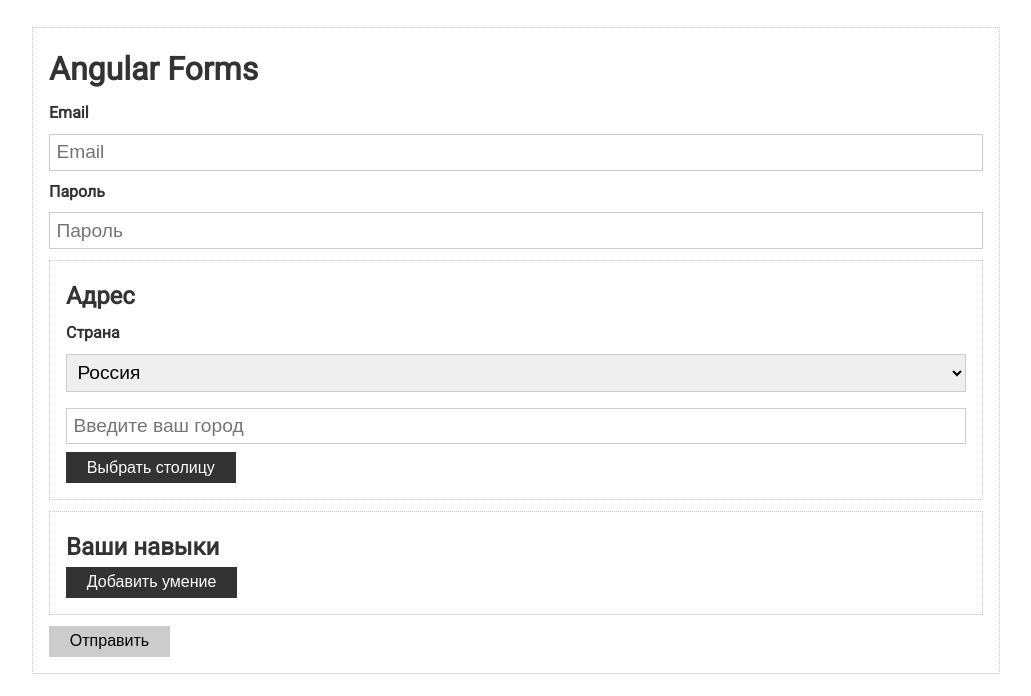
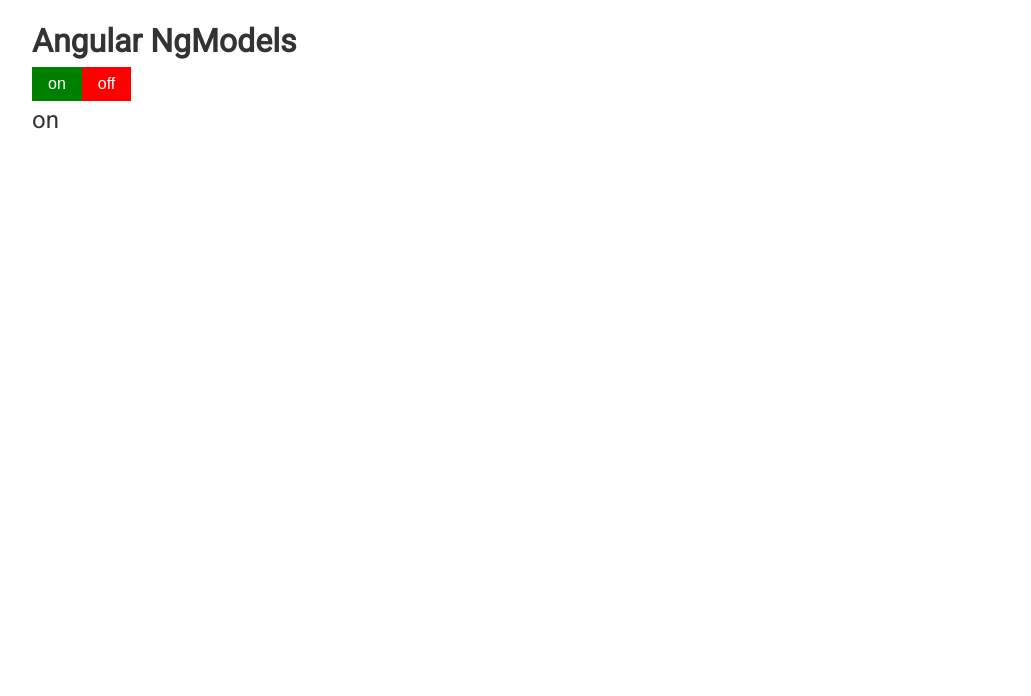
Before and after one commit to TeterevArtem/angular-learning, an Angular app: page / in a window 1280 px wide. Shown: the top 696 px of the page, without its empty margins (124-1155 px from the left). Built offline with nearby package versions, Linux system fonts and the light colour scheme.

Commit message:
create custom ngModel

```diff
--- a/src/app/app.component.html
+++ b/src/app/app.component.html
@@ -1,57 +1,5 @@
 <div class="container">
-  <form class="card" [formGroup]="form" (ngSubmit)="submit()">
-    <h1>Angular Forms</h1>
-    <div class="form-control">
-      <label>Email</label>
-      <input type="text" placeholder="Email" formControlName="email">
-      <div class="validation" *ngIf="form.get('email').invalid && form.get('email').touched">
-        <small *ngIf="form.get('email').errors['required']">Поле не должно быть пустым</small>
-        <small *ngIf="form.get('email').errors['email']">Ваш email не корректный</small>
-        <small *ngIf="form.get('email').errors['restrictedEmails']">Email {{form.get('email').value}} запрешен!!</small>
-        <small *ngIf="form.get('email').errors['uniqEmail']">Email {{form.get('email').value}} занят!!</small>
-      </div>
-    </div>
-
-    <div class="form-control">
-      <label>Пароль</label>
-      <input type="password" placeholder="Пароль" formControlName="pass">
-      <div class="validation" *ngIf="form.get('pass').invalid && form.get('pass').touched">
-        <small *ngIf="form.get('pass').errors['required']">Поле не должно быть пустым</small>
-        <small *ngIf="form.get('pass').errors['minlength']">Поле должно содержать минимум {{form.get('pass').errors['minlength'].requiredLength}}.
-        Сейчас введено {{form.get('pass').errors['minlength'].actualLength}} символов</small>
-      </div>
-    </div>
-
-    <div class="card" formGroupName="address">
-      <h2>Адрес</h2>
-
-      <div class="form-control">
-        <label>Страна</label>
-
-        <select formControlName="country">
-          <option value="ru">Россия</option>
-          <option value="ua">Украина</option>
-          <option value="by">Беларусь</option>
-        </select>
-      </div>
-
-      <div class="form-control">
-        <input type="text" formControlName="city" placeholder="Введите ваш город">
-      </div>
-
-      <button class="btn" type="button" (click)="setCapital()">Выбрать столицу</button>
-    </div>
-
-    <div class="card" formGroupName="skills">
-      <h2>Ваши навыки</h2>
-      <button class="btn" type="button" (click)="addSkill()">Добавить умение</button>
-      <div class="form-control" *ngFor="let control of getControls(), let idx = index">
-        <label>Умение {{idx}}</label>
-        <input type="text" [formControlName]="idx">
-      </div>
-    </div>
-
-    <button class="btn" type="submit" [disabled]="form.invalid">Отправить</button>
-
-  </form>
+    <h1>Angular NgModels</h1>
+    <app-switch [(ngModel)]="appState" (ngModelChange)="handleChange()"></app-switch>
+  <p>{{appState}}</p>
 </div>
--- a/src/app/app.component.ts
+++ b/src/app/app.component.ts
@@ -1,6 +1,4 @@
 import {Component, OnInit} from '@angular/core'
-import {FormGroup, FormControl, Validators, FormArray, AbstractControl, NG_ASYNC_VALIDATORS} from "@angular/forms";
-import {MyValidator} from "./my.validator";
 
 @Component({
   selector: 'app-root',
@@ -8,48 +6,10 @@ import {MyValidator} from "./my.validator";
   styleUrls: ['./app.component.scss'],
 })
 
-export class AppComponent implements OnInit{
+export class AppComponent {
+  appState = "on"
 
-  form: FormGroup
-
-  ngOnInit(){
-    this.form = new FormGroup({
-      email: new FormControl('', [
-        Validators.email,
-        Validators.required,
-        MyValidator.restrictedEmails,
-      ],[MyValidator.uniqEmail]),
-      pass: new FormControl('', [Validators.required, Validators.minLength(6)]),
-      address: new FormGroup({
-        country: new FormControl("ru", null),
-        city: new FormControl('', Validators.required)
-      }),
-      skills: new FormArray([])
-    })
-  }
-  submit(){
-    if (this.form.valid) {
-      console.log(this.form)
-      const formData = {...this.form.value};
-      console.log(formData);
-      this.form.reset();
-    }
-  }
-  setCapital(){
-    const cityMap:any = {
-      ru: "Москва",
-      ua: "Киев",
-      by: "Минск"
-    }
-    const cityKey = this.form.get('address').get('country').value;
-    const city = cityMap[cityKey];
-    this.form.patchValue({address:{city}})
-  }
-  getControls () {
-    return (this.form.get('skills') as FormArray).controls
-  }
-  addSkill(){
-    const control = new FormControl('', Validators.required);
-    (<FormArray>this.form.get('skills')).push(control)
+  handleChange(){
+    console.log(this.appState)
   }
 }
--- a/src/app/app.module.ts
+++ b/src/app/app.module.ts
@@ -2,11 +2,13 @@ import {BrowserModule} from '@angular/platform-browser'
 import {NgModule} from '@angular/core'
 
 import {AppComponent} from './app.component'
-import {FormsModule, ReactiveFormsModule} from '@angular/forms'
+import {FormsModule, ReactiveFormsModule} from '@angular/forms';
+import { SwitchComponent } from './switch/switch.component'
 
 @NgModule({
   declarations: [
     AppComponent,
+    SwitchComponent,
   ],
   imports: [
     BrowserModule,
--- a/src/app/my.validator.ts
+++ /dev/null
@@ -1,26 +0,0 @@
-import {FormControl, AbstractControl} from "@angular/forms";
-import {Observable} from "rxjs";
-
-interface ControlData {
-  [key: string]: boolean | null
-}
-
-export class MyValidator {
-  static restrictedEmails (control: FormControl): ControlData {
-    if (["test@mail.ru", "admin@gmail.com"].includes(control.value)) {
-      return {restrictedEmails: true}
-    }
-    return null;
-  }
-  static uniqEmail (control: AbstractControl) : Promise<ControlData> | Observable<ControlData> | null {
-    return new Promise(resolve => {
-      setTimeout(() => {
-        if(control.value === "async@mail.ru") {
-          resolve({uniqEmail: true})
-        } else {
-          resolve(null)
-        }
-      },1000)
-    })
-  }
-}
--- /dev/null
+++ b/src/app/switch/switch.component.html
@@ -0,0 +1,4 @@
+<div>
+  <button [class.active]="state === 'on'" (click)="setState('on')">on</button>
+  <button [class.active]="state === 'off'" (click)="setState('off')">off</button>
+</div>
--- /dev/null
+++ b/src/app/switch/switch.component.scss
@@ -0,0 +1,17 @@
+div{
+  display: inline-block;
+  button{
+    padding: .5rem 1rem;
+    color: #fff;
+    font-size: 1rem;
+    background: red;
+    border: none;
+    outline: none;
+    &.active{
+      background: green;
+    }
+    &:hover{
+      cursor: pointer;
+    }
+  }
+}
--- /dev/null
+++ b/src/app/switch/switch.component.ts
@@ -0,0 +1,36 @@
+import {Component, forwardRef, Provider} from '@angular/core';
+import {ControlValueAccessor, NG_VALUE_ACCESSOR} from "@angular/forms";
+
+const VALUE_ACCESSOR: Provider = {
+  provide: NG_VALUE_ACCESSOR,
+  useExisting: forwardRef( () => SwitchComponent),
+  multi: true
+}
+
+@Component({
+  selector: 'app-switch',
+  templateUrl: './switch.component.html',
+  styleUrls: ['./switch.component.scss'],
+  providers: [VALUE_ACCESSOR]
+})
+export class SwitchComponent implements ControlValueAccessor{
+  state = 'off'
+
+  private onChange = (value: any) => {}
+
+  registerOnChange(fn: any): void {
+    this.onChange = fn
+  }
+  registerOnTouched(fn: any): void {
+  }
+  setDisabledState(isDisabled: boolean): void {
+  }
+  writeValue(state: string): void {
+    this.state = state;
+  }
+
+  setState(state: string){
+    this.state = state;
+    this.onChange(this.state);
+  }
+}
```
